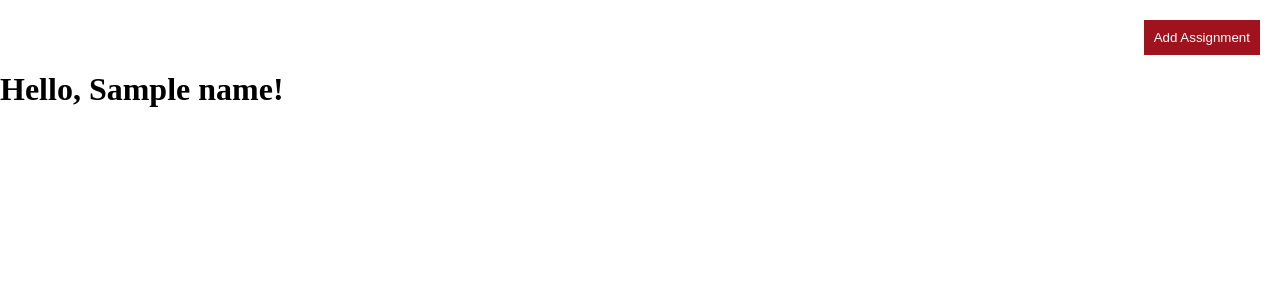
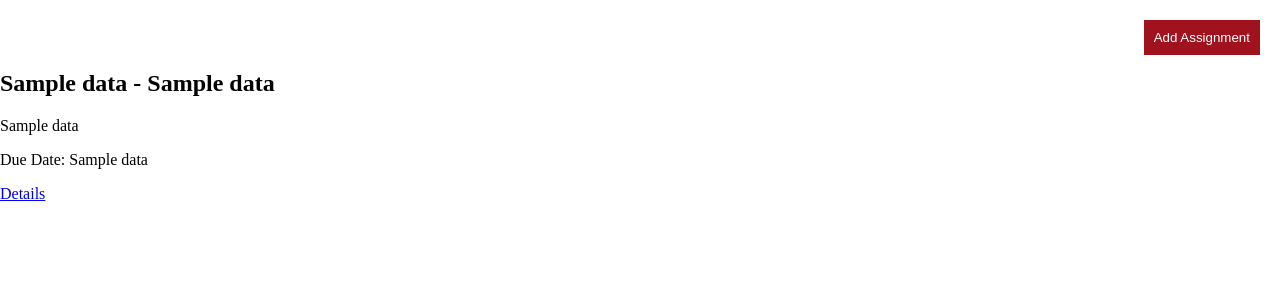
Before and after one commit to aishucb/hub_prelogin_2nd, a Flask app: template templates/awerness.html in a window 1280 px wide. Shown: the part 50-350 px from the top of the page. Run offline with Flask 3, Linux system fonts and the light colour scheme; the template is opened without the code that fills it: most values are stand-ins (such as "Sample title", 1, 10 or a date in 2020).

Commit message:
first commit

```diff
--- a/app.py
+++ b/app.py
@@ -162,7 +162,60 @@ def submit():
 
 @app.route('/awerness_admin')
 def awerness_admin():
-    return render_template('awerness.html')
+    try:
+        # Establish MySQL connection
+        mysql_db_config = {
+            'host': '127.0.0.1',
+            'user': 'vongle',
+            'password': 'ashiv3377',
+            'database': 'osqacademy',
+        }
+        mysql_connection = mysql.connector.connect(**mysql_db_config)
+
+        if mysql_connection.is_connected():
+            cursor = mysql_connection.cursor()
+
+            # Fetch data from the 'awerness' table
+            query = "SELECT id, category_id, grade, description, due_date FROM awerness;"
+            cursor.execute(query)
+            awerness_data = cursor.fetchall()
+
+    except mysql.connector.Error as err:
+        print(f"Error: {err}")
+        awerness_data = []
+
+    finally:
+        # Close the cursor and connection
+        cursor.close()
+        mysql_connection.close()
+
+    return render_template('awerness.html', awerness_data=awerness_data)
+
+@app.route('/awerness_details/<int:awerness_id>')
+def awerness_details(awerness_id):
+    try:
+        # Establish MySQL connection
+        mysql_connection = mysql.connector.connect(**mysql_db_config)
+
+        if mysql_connection.is_connected():
+            cursor = mysql_connection.cursor()
+
+            # Fetch detailed data for a specific 'awerness_id'
+            query = f"SELECT * FROM awerness WHERE id = {awerness_id};"
+            cursor.execute(query)
+            awerness_details = cursor.fetchone()
+
+    except mysql.connector.Error as err:
+        print(f"Error: {err}")
+        awerness_details = []
+
+    finally:
+        # Close the cursor and connection
+        cursor.close()
+        mysql_connection.close()
+
+    return render_template('awerness_details.html', awerness_details=awerness_details)
+
 
 def get_grade_categories():
     connection = mysql.connector.connect(**mysql_db_config)
--- a/templates/awerness.html
+++ b/templates/awerness.html
@@ -38,8 +38,15 @@
 <body>
     <div id="header"></div>
     <div id="add"><button id="myButton">Add Assignment</button></div>
-    <h1>Hello, {{ name }}!</h1>
 
+    {% for data in awerness_data %}
+        <div class="card">
+            <h2>{{ data[1] }} - {{ data[2] }}</h2>
+            <p>{{ data[3] }}</p>
+            <p>Due Date: {{ data[4] }}</p>
+            <a href="{{ url_for('awerness_details', awerness_id=data[0]) }}">Details</a>
+        </div>
+    {% endfor %}
     <script type="text/javascript">
         document.getElementById("myButton").onclick = function () {
             location.href = "/add_awerness";
```
Also changed, not shown: templates/awerness_details.html (added, +25 -0 lines).
